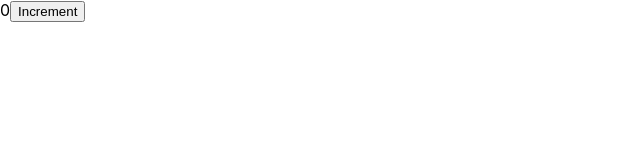
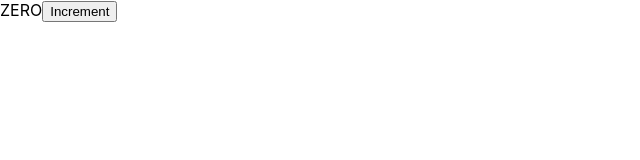
Before and after one commit to Ingimohamed/React-Component, a React (Create React App) app: page / in a window 1280 px wide. Shown: the top 160 px of the page, without its empty margins (0-640 px from the left). Built offline with nearby package versions, Linux system fonts and the light colour scheme.

Commit message:
add material UI

```diff
--- a/package.json
+++ b/package.json
@@ -3,6 +3,7 @@
   "version": "0.1.0",
   "private": true,
   "dependencies": {
+    "@material-ui/core": "^4.11.2",
     "@testing-library/jest-dom": "^5.11.4",
     "@testing-library/react": "^11.1.0",
     "@testing-library/user-event": "^12.1.10",
--- a/src/components/counter.jsx
+++ b/src/components/counter.jsx
@@ -7,11 +7,16 @@
   render() {
       return (
           <React.Fragment>
-              <span>{this.state.count}</span>
+              <span>{this.formatCount()}</span>
               <button>Increment</button>
           </React.Fragment>
       );
-  }
+    }
+
+    formatCount() {
+        const { count } = this.state;
+        return count === 0 ? "ZERO" : count;
+    }
 }
 
 export default Counter;
```
Also changed, not shown: 2 other files (tests, documents, lock files or other folders).
